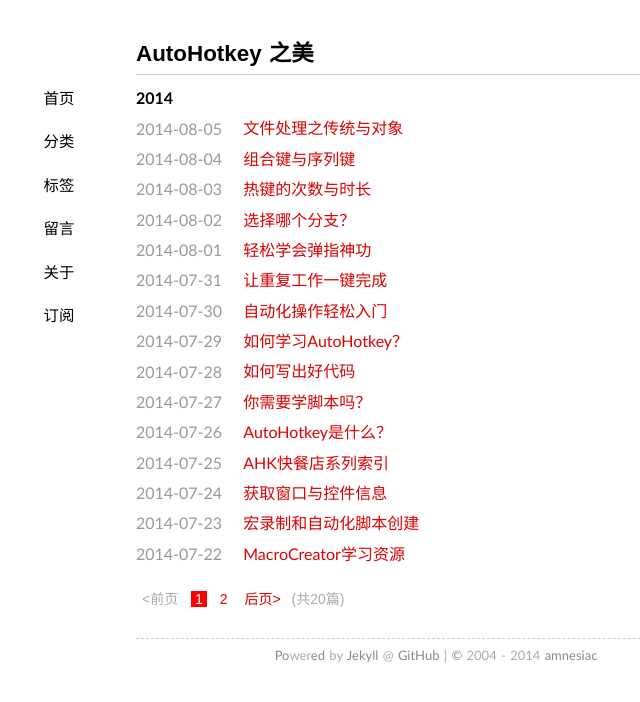
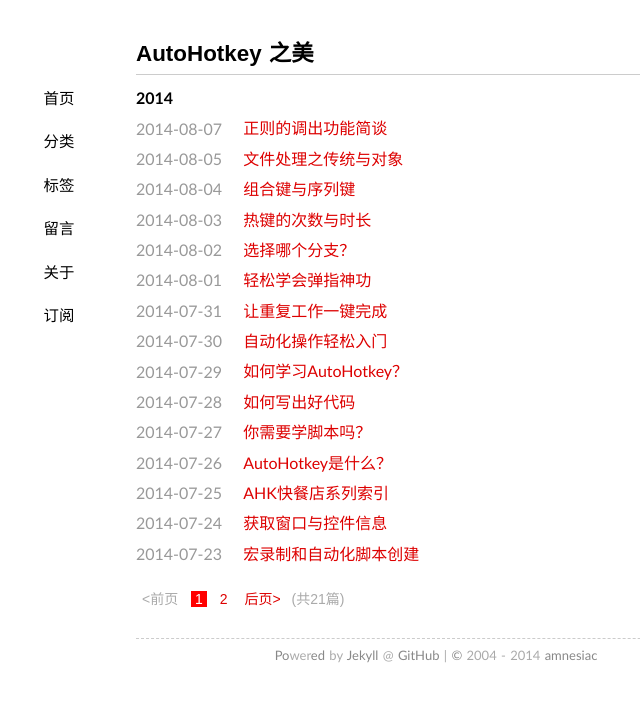
Before and after one commit to amnesiac10/amnesiac10.github.io, a Jekyll site: the page built from index.html, in a window 1280 px wide. Shown: the top 702 px of the page, without its empty margins (204-844 px from the left). Built offline with Jekyll 4.4.1, drawn with Linux system fonts in a browser that asks for light colours; some web fonts are replaced; Markdown is read by kramdown in place of the engine named in the settings; the list of posts is cut into pages by our own code; comment, search, counter and statistics services are not loaded; some of the changed lines change nothing that is shown.

Commit message:
Posted a new article for regex callout.

```diff
--- /dev/null
+++ b/_posts/2014-08-07-regex-callout.md
@@ -0,0 +1,125 @@
+---
+date: 2014-08-07 14:16:23+08:00
+layout: post
+title: 正则的调出功能简谈
+thread: 21
+categories: 进阶
+tags: 正则表达式 regex callout
+---
+导言：一般人接触正则表达式、了解一些基本用法后，遇到普通字符串函数难以或无法处理的文本问题时，就会想到正则表达式了。然而，使用正则过程中，常常会遇到许多问题：
+* 譬如每次使用都需要查阅手册熟悉规则
+* 每次使用都是痛苦的在一边看手册一边修改
+* 常常写的正则逻辑上分析找不到问题却为何匹配不到
+
+出现这些情况有个很重要的原因是正则表达式在执行时是个黑箱子，我们只能看到输入和输出，却不知道里面究竟怎么执行的。尽管可以通过一些正则辅助工具减轻这种痛苦，不过仍很难比较方便快速的找到并解决问题。
+
+## 调出功能的意义
+调出功能相当于在这个黑箱子上打孔，这样我们可以看到里面是怎样进行匹配的。
+
+{% highlight ahk linenos %}
+Source := "Haystack`nxyz`nabc"
+FoundPos := RegexMatch(Source, "m)xyz$")
+MsgBox, % FoundPos
+{% endhighlight %}
+
+这里显示为 0，告诉我们它没有找到匹配。从逻辑分析：源字符串中 `xyz` 在换行符之前，在匹配模式中使用了多行匹配选项（即 `m`），这样 `$` 应该可以匹配换行符之前的位置，为什么没有匹配呢？现在开始一步步排除问题，首先直接使用 `xyz` 直接匹配源文本肯定没问题，那么问题会在哪里？
+
+{% highlight ahk linenos %}
+Source := "Haystack`nxyz`nabc"
+FoundPos := RegexMatch(Source, "m)xyz(?CCallout)$")
+MsgBox, % FoundPos
+
+Callout(m) {
+  MsgBox, m=%m%
+}
+{% endhighlight %}
+
+其中，`(?CCallout)` 是调出语法，详细说明请参阅[正则表达式调出](http://ahkcn.github.io/docs/misc/RegExCallout.htm)。在正则表达式进行匹配过程中，调用了 Callout() 函数且显示此时模式匹配的字符串为 `xyz`，注意调出语法的插入点是在 `xyz` 后但 `$` 之前，它表示在源字符串中寻找到**该插入点之前模式**的匹配字符串时即执行相应的调出函数（并把此时的匹配传递过去），这样说明 `m)xyz` 也是能匹配的，显然问题出在 `$` 上。再仔细看看[正则表达式快速参考](http://ahkcn.github.io/docs/misc/RegEx-QuickRef.htm)会发现，AutoHotkey 中默认的新行符为 `\`r\`n`，而这里只有单个换行符，所以无法匹配。
+
+顺便和大家分享个小技巧：在使用 `m` 选项时尽量搭配 `\`a` 选项，保证你会省却很多麻烦。这里的换行符我们可以直接看到，更容易发现，实际情况中情况就复杂了，如：
+
+{% highlight ahk %}
+Source =
+(
+Haystack
+xyz
+abc
+)
+{% endhighlight %}
+
+假设从网上复制这个代码，自己执行时却总是匹配失败，容易想到是换行符的问题吗？
+
+## 返回值的用途
+在 AutoHotkey 中，目前 [RegExMatch()](http://ahkcn.github.io/docs/commands/RegExMatch.htm) 和 [RegExReplace()](http://ahkcn.github.io/docs/commands/RegExReplace.htm) 都支持调出功能，这里简单说说它们具体是如何支持的。
+
+> 调出函数最多可以定义 5 个参数：
+	Match: 相当于 RegExMatch 中的 UnquotedOutputVar, 包含需要时数组变量的创建.
+
+在调出函数中这个参数最重要，默认保存了对应调出插入点之前那部分模式所匹配的字符串（若有子模式则存于伪数组），通过 `P` 或 `O` 选项分别可保存位置和长度、匹配对象。下面看看调出函数的返回值。
+
+> 模式匹配是继续进行或失败，取决于调出函数的返回值：
+ * 如果函数返回 0 或没有返回数值，则匹配操作如常进行。
+ * 如果函数返回 1 或更大的数字，则在当前位置匹配失败，但继续进行剩余部分的匹配测试。
+
+先看看 RegexMatch 函数：
+
+{% highlight ahk linenos %}
+Haystack = Whoa, the quick brown fox jumps over the lazy dog.
+FoundPos := RegExMatch(Haystack, "(the) (\w+)\b(?CCallout)")
+
+Callout(m) {
+    MsgBox m=%m%`nm1=%m1%`nm2=%m2%
+    return 0
+}
+{% endhighlight %}
+
+此时，在匹配到 `the quick` 后就退出了，显然没有继续匹配，把 Callout() 中返回给调用者的值改为 1 再执行看看。这次看到了什么，还显示了 `the lazy` 对吗？所以，对于 RegexMatch() 若调出函数返回 0 则匹配成功并返回（且把当前匹配位置保存到 FoundPos 中），若返回 1 则继续往后寻找匹配。换句话说，通过让调出函数返回 1 我们可以执行一次 RegexMatch 即可获取源字符串中符合指定模式的所有匹配（不用再像以前只能通过循环了）。
+
+现在到 RegexReplace 函数：
+
+{% highlight ahk linenos %}
+Haystack = Whoa, the quick brown fox jumps over the lazy dog.
+NewText := RegExReplace(Haystack, "(the) (\w+)\b(?CCallout)", "the wild")
+
+Callout(m) {
+    MsgBox m=%m%`nm1=%m1%`nm2=%m2%
+    return 0
+}
+{% endhighlight %}
+
+现在 Callout() 返回 0，那么替换了几次？嗯，两次，即在第一次替换后继续往后搜索，直至替换所有匹配。把返回的值改为 1 看看，出现什么情况了？提示找到了两次，但都没有替换，这里表示调出函数的返回值可以控制 RegexReplace 是否进行替换。
+
+小结：调出函数返回值为 0 时匹配操作**如常进行**，但对于这两个函数是不一样的。此时，RegexMatch 匹配成功并返回，而 RegexReplace 则进行本次替换并继续往后搜索。而返回值为 1 时，则 RegexMatch 匹配失败并继续往后搜索，RegexReplace 则不进行本次替换并继续往后搜索。尽管还有其他返回值，等大家自行探索啦！
+
+## 异想天会开吗？
+
+这个例子来源于 ahk8.com 中的问题：
+
+{% highlight ahk linenos %}
+Text =
+(
+1 Lesser Heal
+2 Fen Creeper
+2 Holy Nova
+1 Mind Control
+)
+CardList := {"Lesser Heal":"次级治疗术","Fen Creeper":"沼泽爬行者","Holy Nova":"神圣新星","Mind Control":"精神控制"}
+
+NewText := RegExReplace(Text,"`amO)^([12] )(.+)$(?CCallout)", r)
+MsgBox % NewText
+Return
+
+Callout(o){
+	global CardList, r
+  r := o[1] . CardList[o[2]] "`n"
+  return 0
+}
+{% endhighlight %}
+这个脚本的目的是希望把源文本中特定字符串根据对应关系替换为相应的字符串，可以在循环中通过普通字符串函数实现，不过这里是想在正则调出中进行替换：在调出函数中为 Replacement 参数赋值并用于 RegexReplace 函数中的替换。这个操作乍一看似乎行，实际不起作用，因为执行 RegexReplace 函数时 r 是空的即此时已经被替换为空字符串，之后变量 r 的变化不会产生影响。
+要获取替换后的字符串却是可行的，只需把 Callout() 函数中赋值 r 的语句替换，这时替换后的字符串会保存在变量 r 中了（不是 NewText）：
+
+{% highlight ahk %}
+r .= o[1] . CardList[o[2]] "`n"
+{% endhighlight %}
+
+最后做个小结，通过调出功能揭示了正则表达式的内部匹配机制，可帮助找出匹配不成功的问题点（在怀疑处前后都进行调出，若之前匹配而之后没有则找到问题了），对于解决正则表达式的问题有直接的帮助。当然，只要你喜欢，可以在一个模式中多次使用调出语法，让这个黑箱子四处透光，不用担心有人会找你麻烦。
```
Also changed, not shown: _config.yml (+1 -1 lines).
